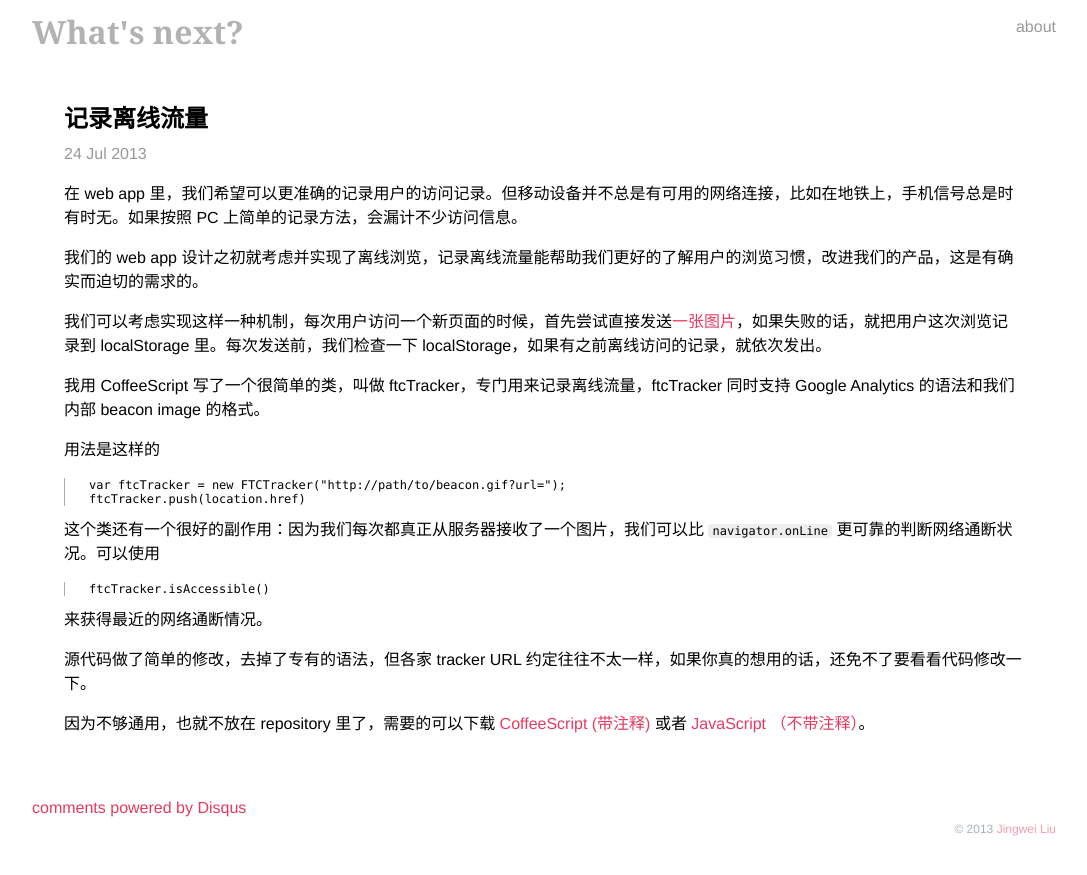
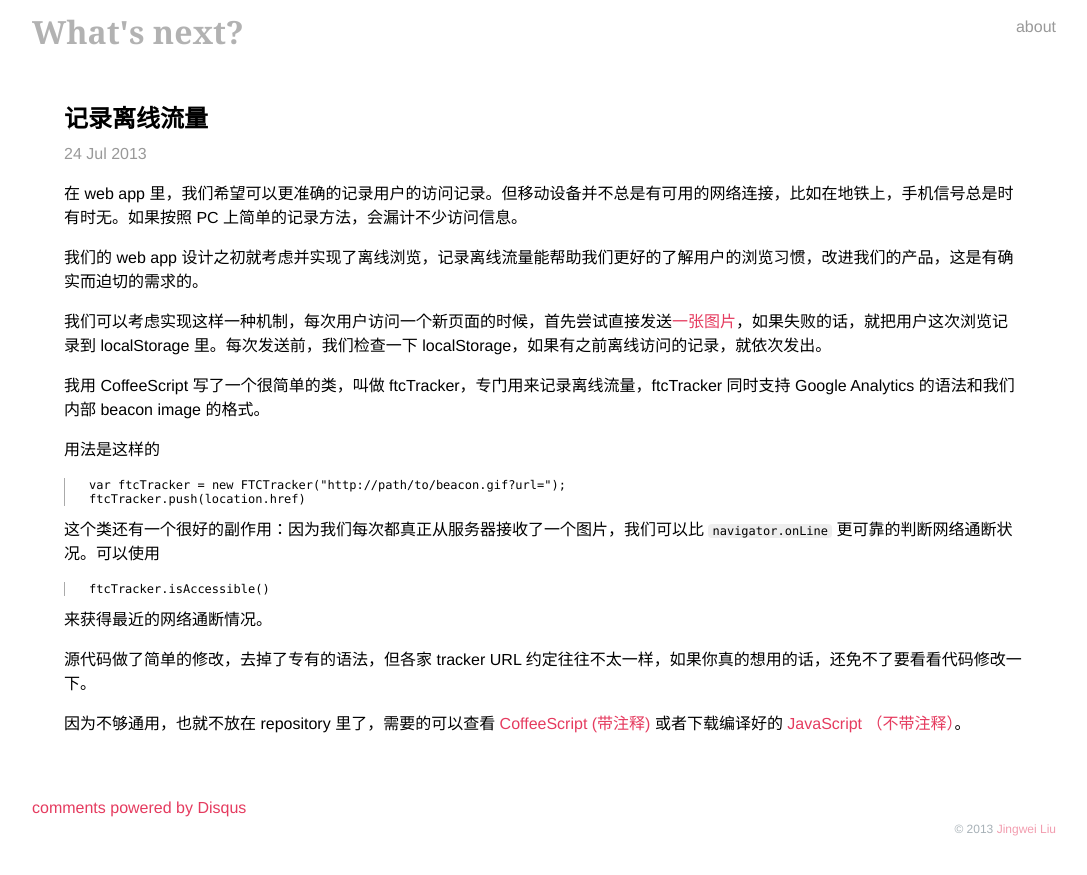
Before and after one commit to th507/blog, a Jekyll site: the page built from _posts/2013-07-24-logging-offline-visits.md, in a window 1280 px wide. Shown: the top 875 px of the page, without its empty margins (96-1183 px from the left). Built offline with Jekyll 4.4.1, drawn with Linux system fonts in a browser that asks for light colours; Markdown is read by kramdown in place of the engine named in the settings.

Commit message:
update word

```diff
--- a/_posts/2013-07-24-logging-offline-visits.md
+++ b/_posts/2013-07-24-logging-offline-visits.md
@@ -30,4 +30,4 @@ ftcTracker.isAccessible()
 
 源代码做了简单的修改，去掉了专有的语法，但各家 tracker URL 约定往往不太一样，如果你真的想用的话，还免不了要看看代码修改一下。
 
-因为不够通用，也就不放在 repository 里了，需要的可以下载 [CoffeeScript (带注释)](https://gist.github.com/th507/7302586) 或者 [JavaScript （不带注释）](/assets/logging-offline-visits/ftcTracker.js)。
+因为不够通用，也就不放在 repository 里了，需要的可以查看 [CoffeeScript (带注释)](https://gist.github.com/th507/7302586) 或者下载编译好的 [JavaScript （不带注释）](/assets/logging-offline-visits/ftcTracker.js)。
```
